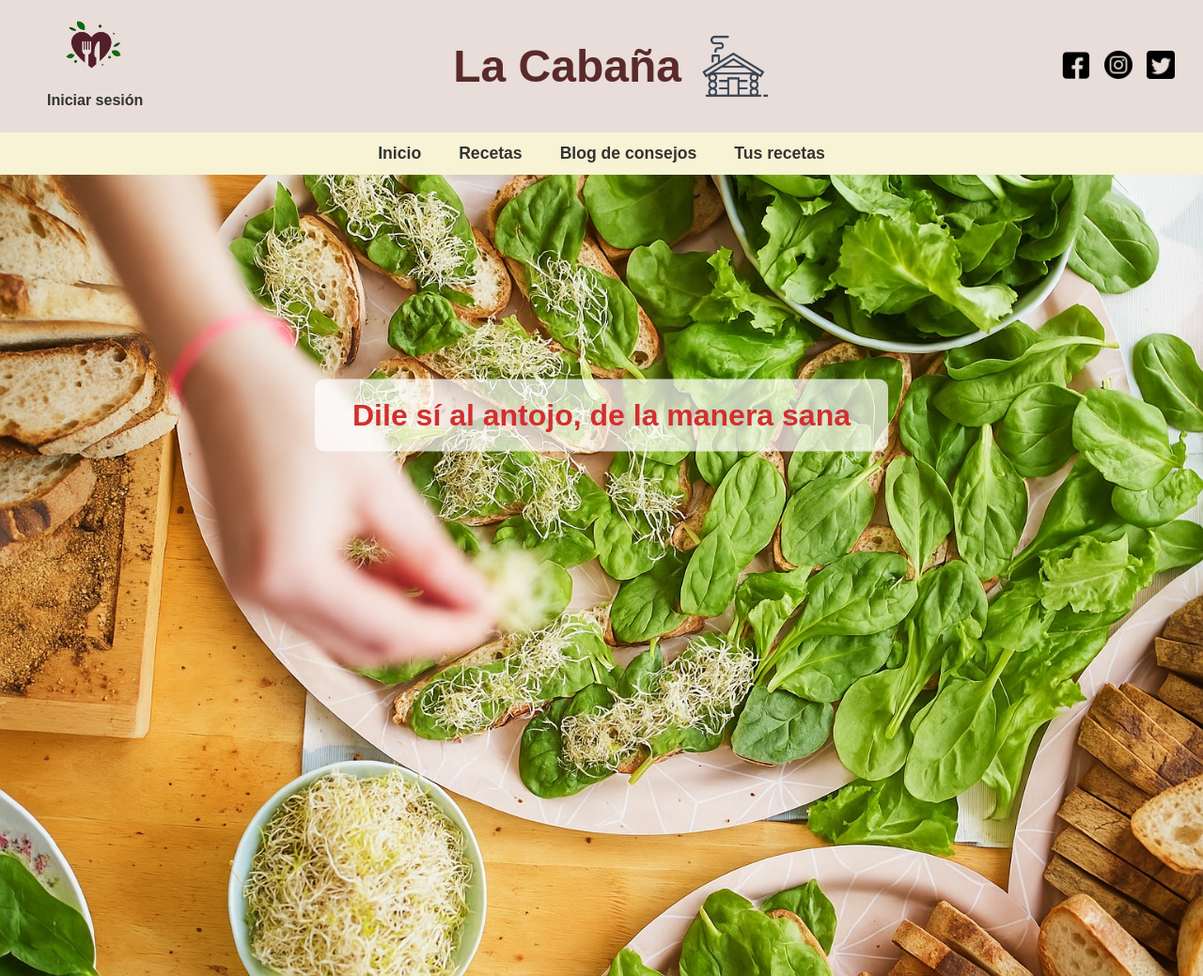
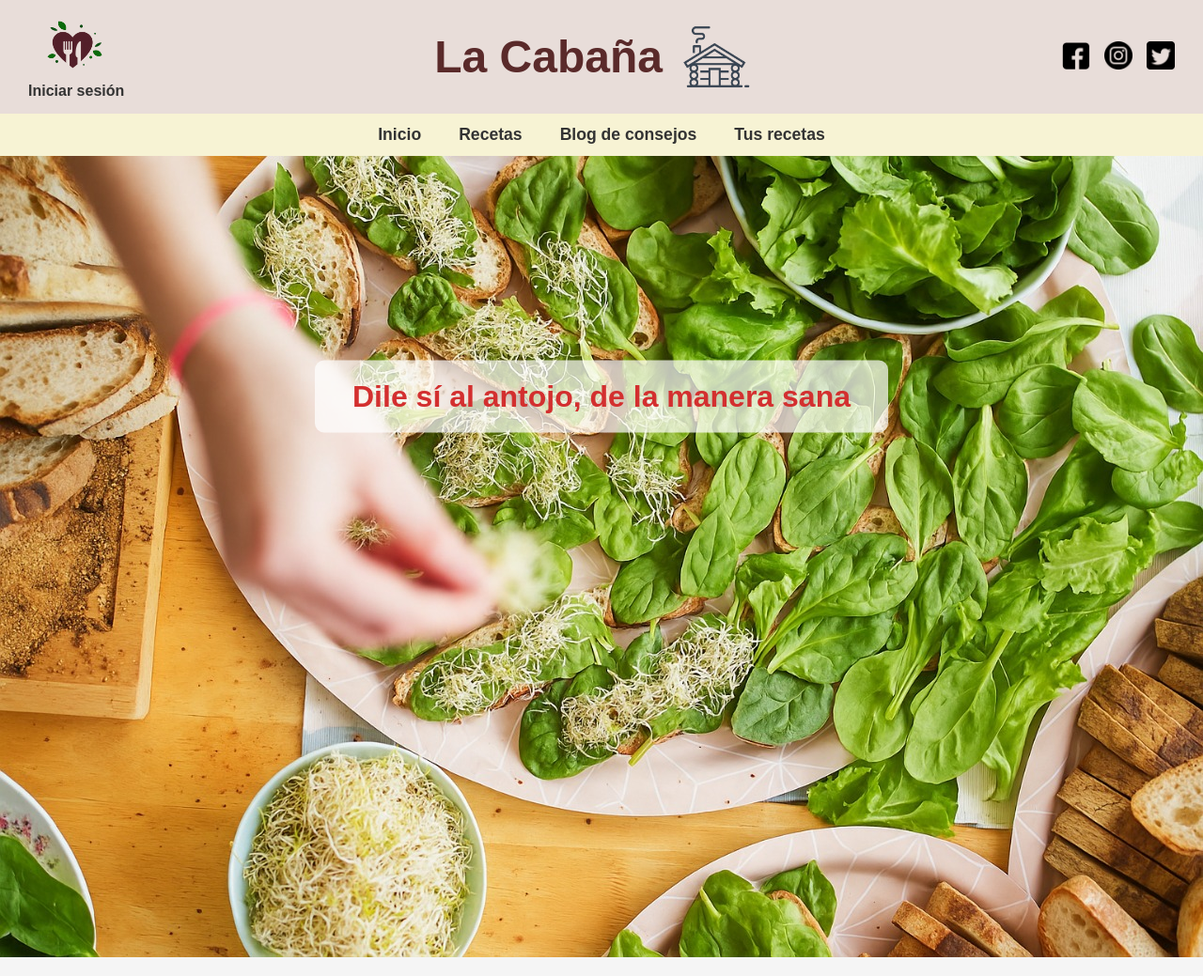
Before and after one commit to Hermes-Aguilar/Pagina-Web-Recetario-Colaborativo, a plain HTML site: page index.html in a window 1280 px wide. Shown: the whole page at 94% size. Drawn offline with Linux system fonts and the light colour scheme.

Commit message:
Refactor CSS styles for consistency and clarity

```diff
--- a/src/styles/estilo.css
+++ b/src/styles/estilo.css
@@ -75,10 +75,12 @@ header {
     font-size: 1em;
     font-weight: bold;
     cursor: pointer;
+    text-align: center;
+    padding: 0;
 }
 
 .login:hover {
-    color: rgb(139, 0, 0,0.5);
+    color: #8b0000;
     text-decoration: underline;
 }
 
```
